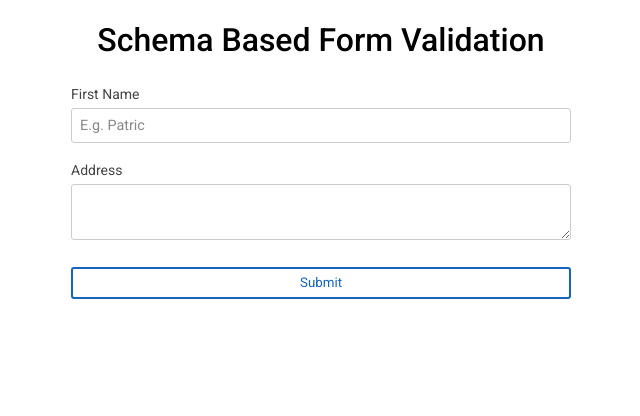
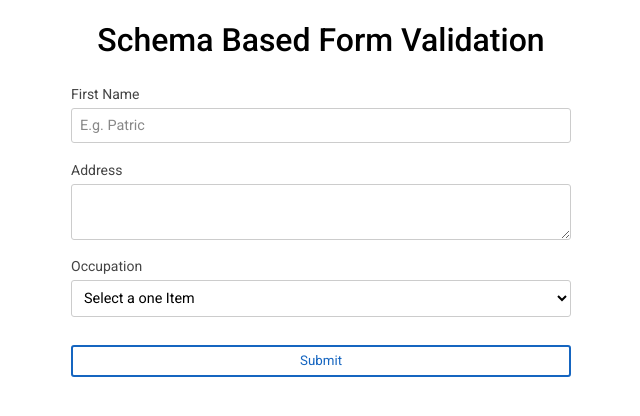
Before and after one commit to iswanj/office-fabric-with-validation, a React (Create React App) app: page / in a window 1280 px wide. Shown: the top 416 px of the page, without its empty margins (319-959 px from the left). Built offline with nearby package versions, Linux system fonts and the light colour scheme.

Commit message:
added select component

```diff
--- a/package.json
+++ b/package.json
@@ -2,7 +2,9 @@
   "name": "sim-ui-kit",
   "version": "0.1.0",
   "private": true,
+  "homepage": "https://iswanj.github.io/simple-form-ui-kit/",
   "dependencies": {
+    "gh-pages": "^1.2.0",
     "react": "^16.4.1",
     "react-dom": "^16.4.1",
     "react-scripts-ts": "2.16.0",
@@ -12,7 +14,9 @@
     "start": "react-scripts-ts start",
     "build": "react-scripts-ts build",
     "test": "react-scripts-ts test --env=jsdom",
-    "eject": "react-scripts-ts eject"
+    "eject": "react-scripts-ts eject",
+    "predeploy": "yarn run build",
+    "deploy": "gh-pages -d build"
   },
   "devDependencies": {
     "@types/jest": "^23.1.4",
--- a/src/App.tsx
+++ b/src/App.tsx
@@ -3,6 +3,7 @@ import "./App.css";
 
 import Button from "./components/Button";
 import Input from "./components/InputField";
+import SelectField from "./components/SelectField";
 import Textarea from "./components/TextareaField";
 
 import { Container, H1, Header, Wrapper } from "./styles";
@@ -11,14 +12,23 @@ interface Istate {
   form: {
     firstname: string;
     address: string;
+    occupation: string;
   };
 }
+
+const occupationList = [
+  { label: "Software Engineer", value: "softwareengineer" },
+  { label: "UI Engineer", value: "uiengineer" },
+  { label: "QA Engineer", value: "qaengineer" },
+  { label: "Systems Engineer", value: "systemsengineer" }
+];
 
 class App extends React.Component<{}, Istate> {
   public state = {
     form: {
       firstname: "",
-      address: ""
+      address: "",
+      occupation: ""
     }
   };
   public render() {
@@ -44,6 +54,14 @@ class App extends React.Component<{}, Istate> {
             value={form.address}
             onChange={this.fieldChangeHandler}
           />
+          <SelectField
+            label="Occupation"
+            type="text"
+            name="occupation"
+            data={occupationList}
+            value={form.occupation}
+            onChange={this.fieldChangeHandler}
+          />
           <Button>Submit</Button>
         </Container>
       </Wrapper>
--- /dev/null
+++ b/src/components/SelectField/index.tsx
@@ -0,0 +1,65 @@
+import * as React from "react";
+
+import { ErrorMsg, InputGroup, Label, Select, Wrapper } from "./styles";
+
+interface IinputProps {
+  type: string;
+  placeholder?: string;
+  name: string;
+  inline?: boolean;
+  label: string;
+  error?: string;
+  value: string;
+  data: Array<{ label: string; value: string }>;
+  onChange: (name: string, value: string) => void;
+}
+
+export default class InputField extends React.Component<IinputProps> {
+  public static defaultProps = {
+    inline: false
+  };
+
+  public render() {
+    const { inline, label, error, value, placeholder, data } = this.props;
+    return (
+      <Wrapper inline={inline}>
+        <Label inline={inline}>{label}</Label>
+        <InputGroup inline={inline}>
+          <Select
+            placeholder={placeholder}
+            value={value}
+            onChange={this.handleOnChange}
+            error={error}
+          >
+            {this.renderEmptyOption(placeholder)}
+            {data.map(this.renderOptions)}
+          </Select>
+          {error && <ErrorMsg>{error}</ErrorMsg>}
+        </InputGroup>
+      </Wrapper>
+    );
+  }
+
+  private renderEmptyOption = (placeholder: string = "Select a one Item") => {
+    return (
+      <option style={{ color: "#888" }} value="0" key="0">
+        {placeholder}
+      </option>
+    );
+  };
+
+  private renderOptions = (item: { label: string; value: string }) => {
+    return (
+      <option value={item.value} key={item.value}>
+        {item.label}
+      </option>
+    );
+  };
+
+  private handleOnChange = (e: React.FormEvent) => {
+    const target = e.target as HTMLSelectElement;
+    const value: string = target.value;
+    const { onChange, name } = this.props;
+    onChange(name, value);
+  };
+}
--- /dev/null
+++ b/src/components/SelectField/styles.ts
@@ -0,0 +1,67 @@
+import styled, { StyledFunction } from "styled-components";
+
+interface IContainer {
+  inline?: boolean;
+}
+interface IselectContainer {
+  error?: string;
+}
+
+const div: StyledFunction<IContainer & React.HTMLProps<HTMLInputElement>> = styled.div;
+const label: StyledFunction<IContainer & React.HTMLProps<HTMLInputElement>> = styled.label;
+const select: StyledFunction<IselectContainer & React.HTMLProps<HTMLInputElement>> = styled.select;
+
+export const Wrapper = div`
+  display: flex;
+  flex-grow: 1;
+  flex-direction: ${p => (p.inline ? "row" : "column")};
+  align-items: flex-start;
+  margin-bottom: 0.8em;
+`;
+
+export const Label = label`
+  display: flex;
+  flex-grow: 3;
+  flex-basis: ${p => (p.inline ? 0 : 1)};;
+  margin-bottom: 5px;
+  font-size: 14px;
+  color: #444;
+  padding-top: 5px;
+`;
+
+export const InputGroup = div`
+  display: flex;
+  flex-grow: 5;
+  flex-basis: ${p => (p.inline ? 0 : 1)};;
+  flex-direction: column;
+  box-sizing: border-box;
+  position: relative;
+  width: ${p => (p.inline ? "unset" : "100%")};
+  margin: 1px 0;
+`;
+
+export const Select = select`
+  border: 1px solid;
+  border-radius: 3.01px;
+  border-color: ${p => (p.error && p.error !== "" ? "#ef5350" : "#ccc")}
+  box-sizing: border-box;
+  font-size: 0.9em;
+  margin: 0;
+  vertical-align: baseline;
+  width: 100%;
+  padding: 8px 8px;
+  background-color: transparent;
+`;
+
+export const OptionPlaceholder = styled.span`
+  color: #888;
+`;
+
+export const ErrorMsg = styled.p`
+  clear: both;
+  color: #ef5350;
+  display: block;
+  font-size: 1.1em;
+  margin: 5px 0 0;
+  font-size: 13px;
+`;
```
Also changed, not shown: 1 other file (tests, documents, lock files or other folders).
